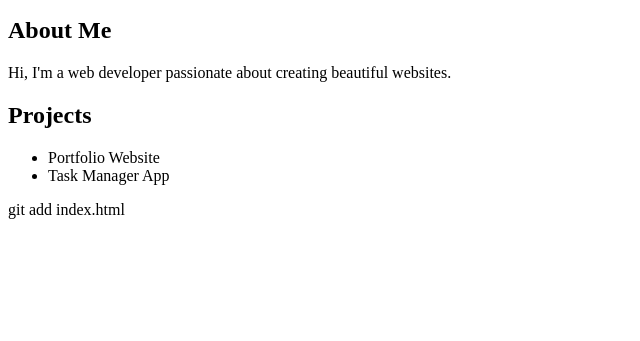
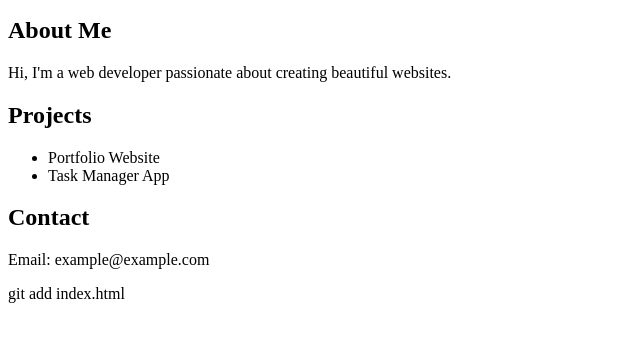
Before and after one commit to Sllikpartini/Portfolio, a plain HTML site: page index.html in a window 1280 px wide. Shown: the part 101-442 px from the top of the page, without its empty margins (0-640 px from the left). Drawn offline with Linux system fonts and the light colour scheme.

Commit message:
Add Contact section

```diff
--- a/index.html
+++ b/index.html
@@ -32,6 +32,14 @@
 
     </ul>
 
+</section>
+
+<section id="contact">
+
+    <h2>Contact</h2>
+
+    <p>Email: example@example.com</p>
+
 </section> git add index.html
 
     <script src="script.js"></script>
```
